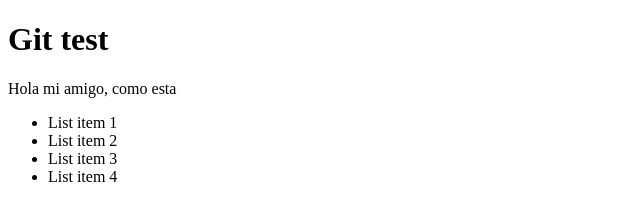
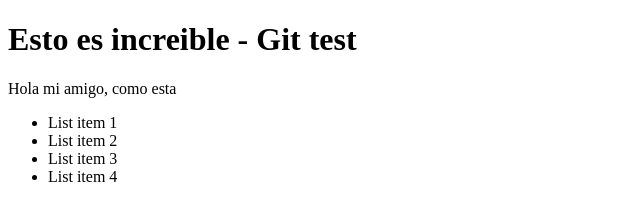
Before and after one commit to Herme26/git-tutorial, a plain HTML site: page index.html in a window 1280 px wide. Shown: the whole page, without its empty margins (0-640 px from the left). Drawn offline with Linux system fonts and the light colour scheme.

Commit message:
added h1

```diff
--- a/index.html
+++ b/index.html
@@ -6,7 +6,7 @@
     <title>Git test</title>
 </head>
 <body>
-    <h1>Git test</h1>
+    <h1>Esto es increible - Git test</h1>
     <p>Hola mi amigo, como esta</p>
     <ul>
         <li>List item 1</li>
```
